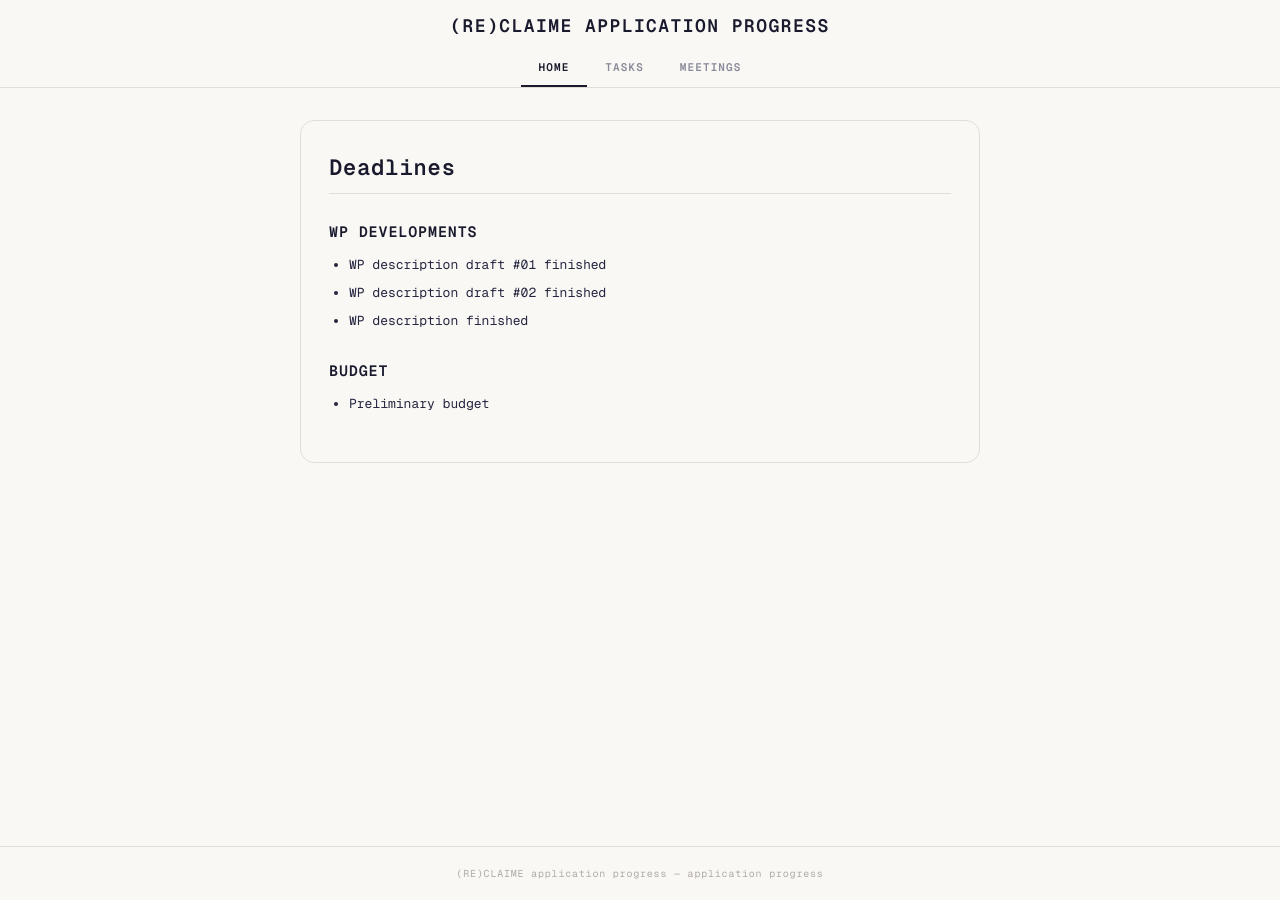
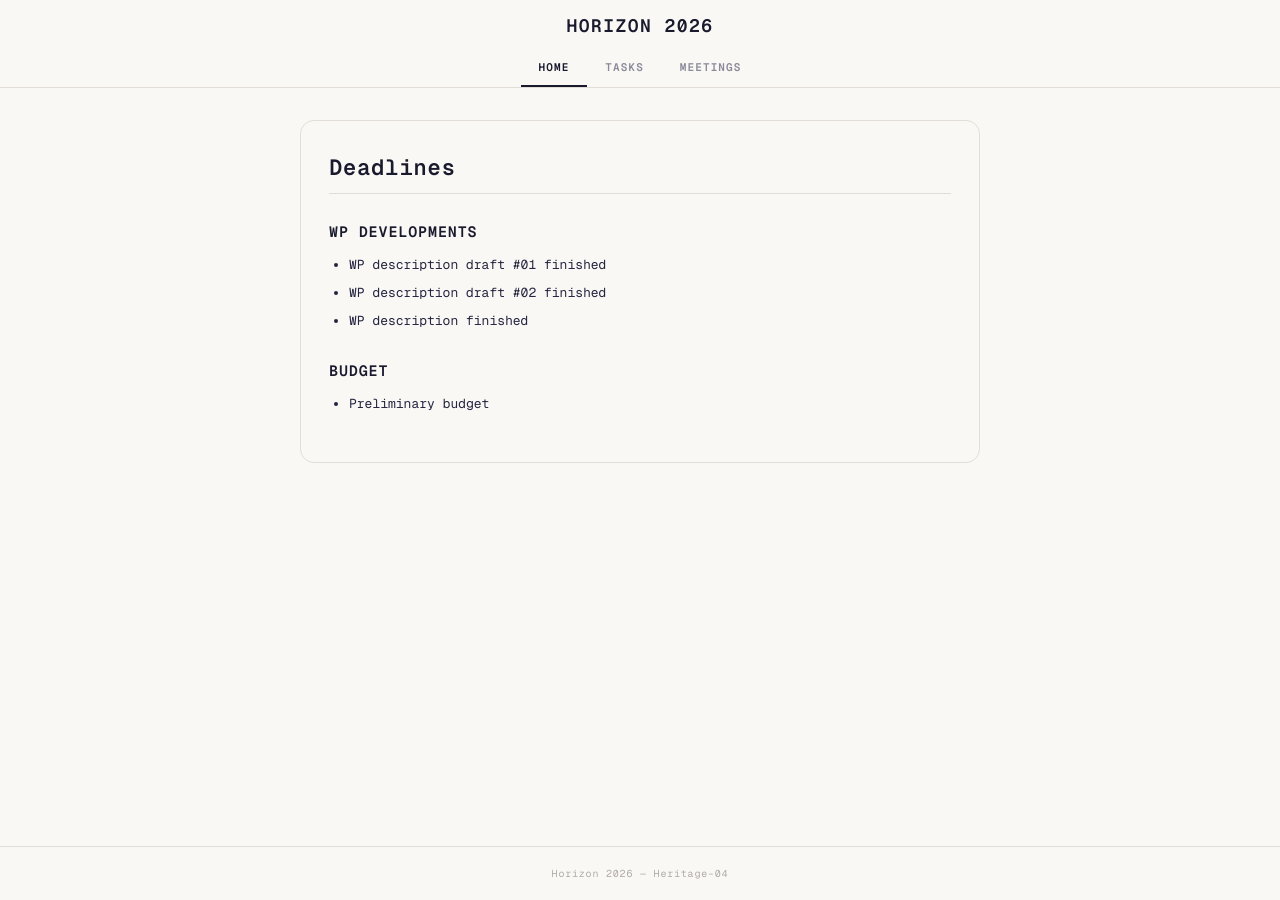
Before and after one commit to EirikSorbo/claime, a Jekyll site: the page built from index.md, in a window 1280 px wide. Built offline with Jekyll 4.4.1, drawn with Linux system fonts in a browser that asks for light colours.

Commit message:
Update _config.yml

```diff
--- a/_config.yml
+++ b/_config.yml
@@ -1,5 +1,5 @@
-title: (RE)CLAIME application progress
-description: application progress
+title: Horizon 2026
+description: Heritage-04
 lang: en
 
 baseurl: "/claime"
```
